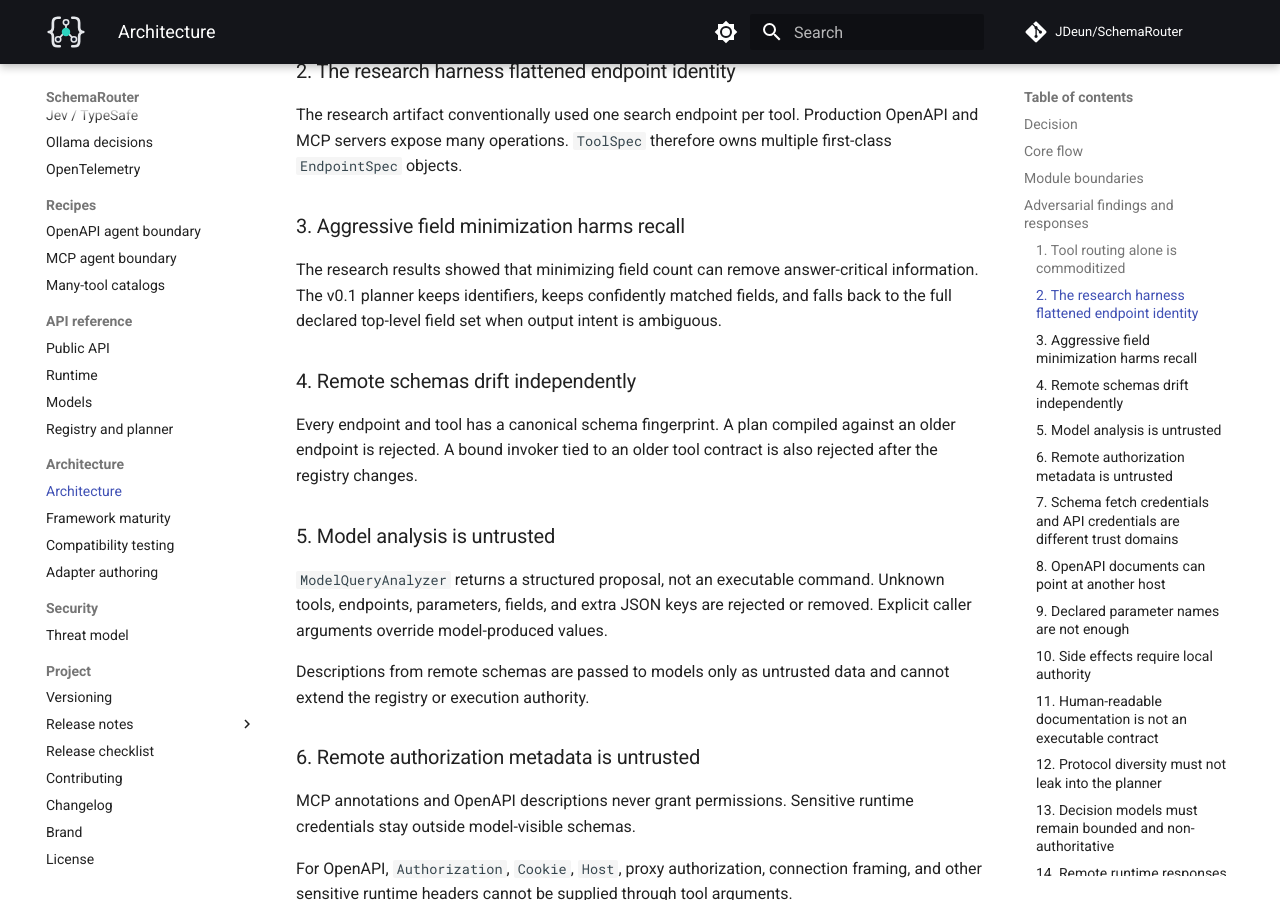
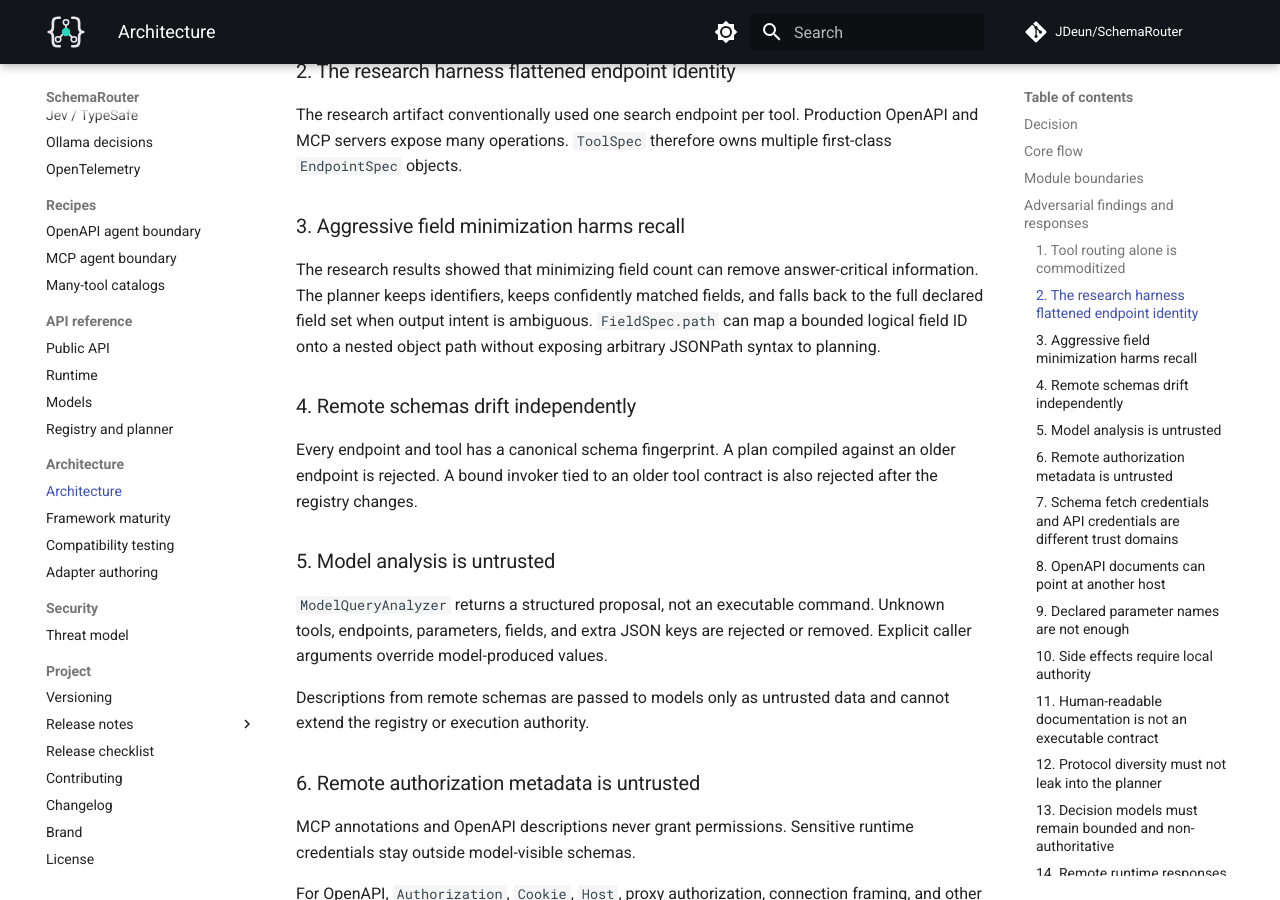
Before and after one commit to JDeun/SchemaRouter, an MkDocs documentation site: the page built from docs/architecture.md, in a window 1280 px wide and 900 px high, scrolled down 1315 px. Built offline with MkDocs 1.6.1 and Material for MkDocs 9.7.7, drawn with Linux system fonts in a browser that asks for light colours; comment, search, counter and statistics services are not loaded; some of the changed text lies outside the part shown.

Commit message:
docs: align architecture with nested projection

```diff
--- a/docs/architecture.md
+++ b/docs/architecture.md
@@ -61,8 +61,9 @@
 ### 3. Aggressive field minimization harms recall
 
 The research results showed that minimizing field count can remove answer-critical information.
-The v0.1 planner keeps identifiers, keeps confidently matched fields, and falls back to the full
-declared top-level field set when output intent is ambiguous.
+The planner keeps identifiers, keeps confidently matched fields, and falls back to the full
+declared field set when output intent is ambiguous. `FieldSpec.path` can map a bounded logical
+field ID onto a nested object path without exposing arbitrary JSONPath syntax to planning.
 
 ### 4. Remote schemas drift independently
 
@@ -213,7 +214,8 @@
 2. A plan cannot pass undeclared parameters.
 3. Required parameters are recomputed at execution; a forged plan cannot suppress them.
 4. Arguments must satisfy the current endpoint input JSON Schema.
-5. Requested projection fields must be declared by the current endpoint.
+5. Requested projection fields must be declared logical field IDs from the current endpoint; nested
+   wire paths come only from trusted `FieldSpec.path` metadata.
 6. Raw tool output must satisfy the current endpoint output JSON Schema before projection.
 7. A stale endpoint fingerprint cannot execute.
 8. A stale invoker binding cannot execute after tool replacement.
```
Also changed, not shown: other parts of docs/architecture.md (+3 -4 lines).
